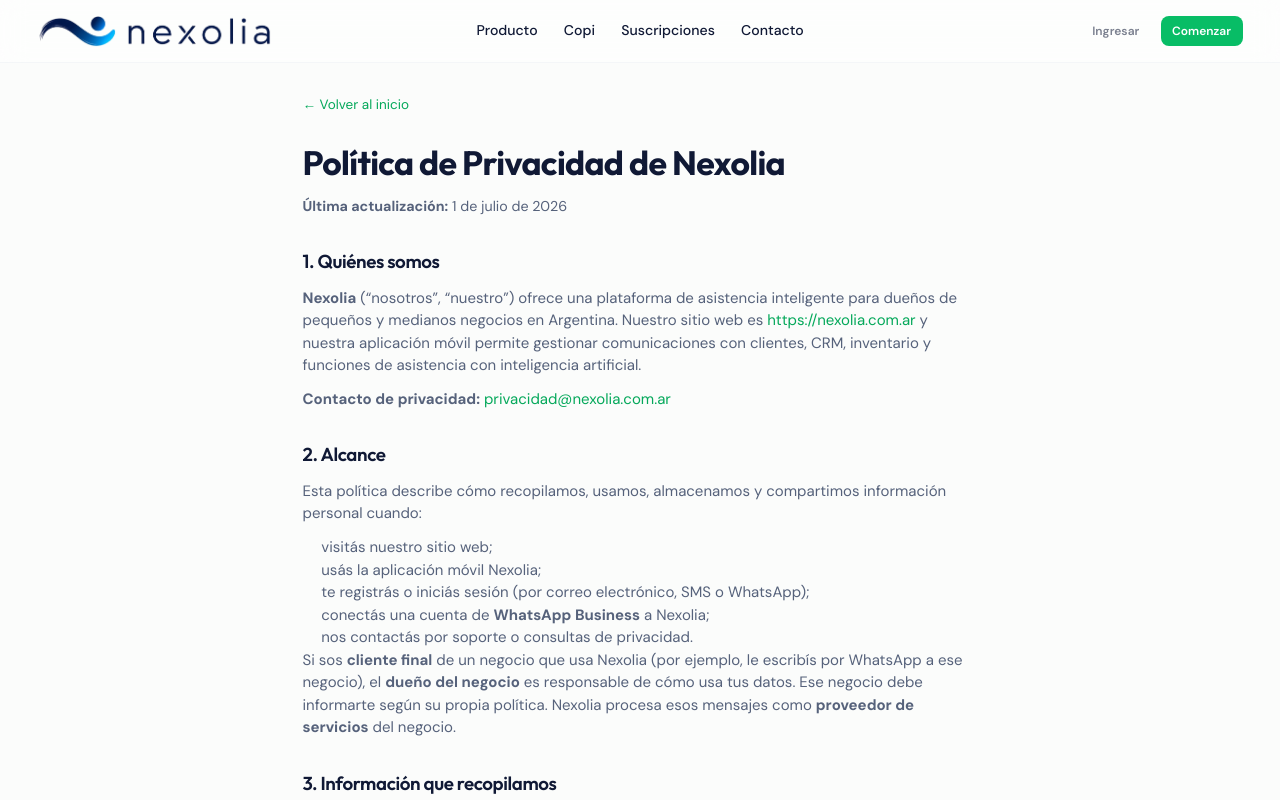
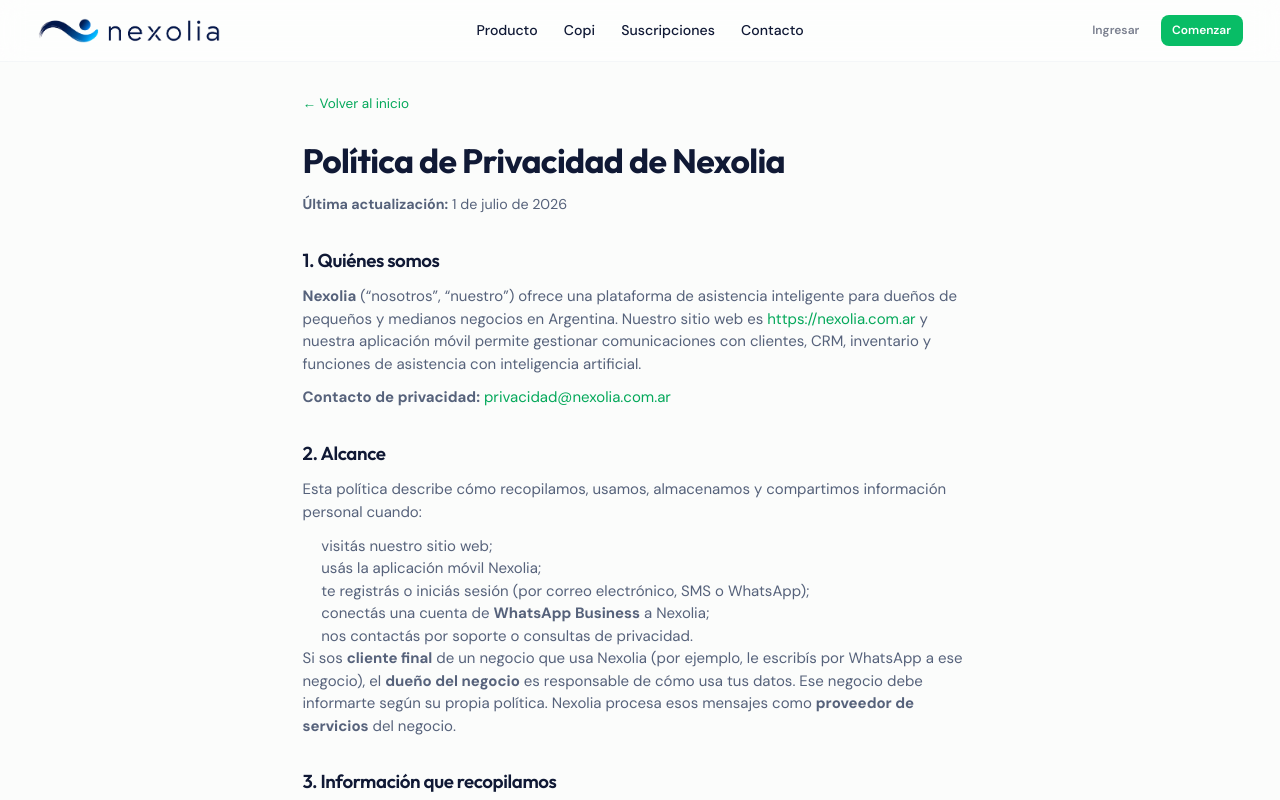
Before and after one commit to souviksamanta-baas/nexolia-web, a Next.js app: page /privacidad in a window 1280 px wide. Shown: the top 800 px of the page. Built offline with nearby package versions, Linux system fonts and the light colour scheme; no server answers.

Commit message:
Shrink the desktop header logo to 25px.
Co-authored-by: Cursor <cursoragent@cursor.com>

```diff
--- a/app/globals.css
+++ b/app/globals.css
@@ -1171,7 +1171,7 @@ table.data a:hover {
   min-width: 0;
 }
 .sitio-header .logo {
-  height: 32px;
+  height: 25px;
   width: auto;
   display: block;
 }
--- a/mockups/sitio/inicio.css
+++ b/mockups/sitio/inicio.css
@@ -18,7 +18,7 @@ body.home {
 }
 
 .home-header .logo {
-  height: 32px;
+  height: 25px;
   width: auto;
   display: block;
 }
--- a/mockups/sitio/sitio.css
+++ b/mockups/sitio/sitio.css
@@ -88,7 +88,7 @@ img {
 }
 
 .sitio-header .logo {
-  height: 32px;
+  height: 25px;
   width: auto;
   display: block;
 }
```
